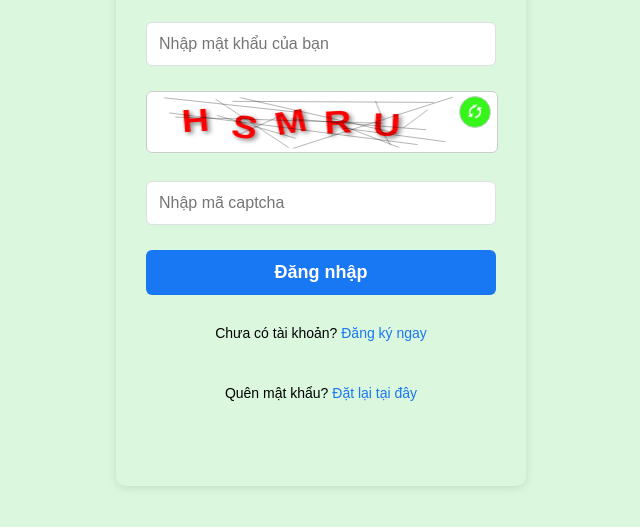
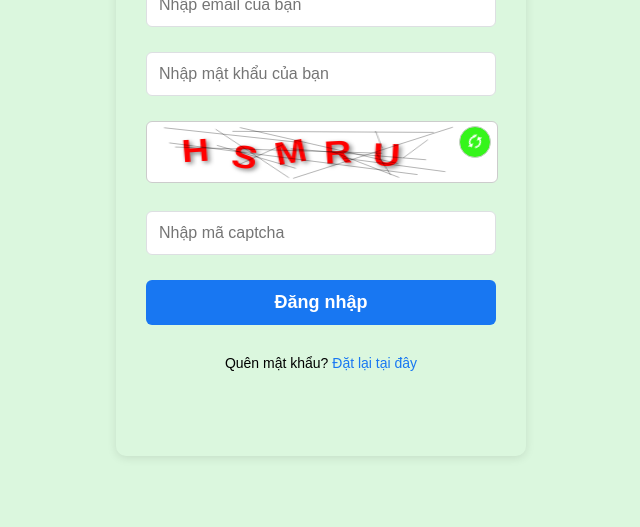
Before and after one commit to chongcau/embe, a plain HTML site: page dangnhap.html in a window 1280 px wide. Shown: the part 229-756 px from the top of the page, without its empty margins (319-959 px from the left). Drawn offline with Linux system fonts and the light colour scheme.

Commit message:
Update dangnhap.html

```diff
--- a/dangnhap.html
+++ b/dangnhap.html
@@ -53,7 +53,7 @@
           />
         </div>
         <button type="submit">Đăng nhập</button>
-       <p class="message">Chưa có tài khoản? <a href="dangky.html">Đăng ký ngay</a></p>
+<!--       <p class="message">Chưa có tài khoản? <a href="dangky.html">Đăng ký ngay</a></p> -->
         <p class="message">
           Quên mật khẩu? <a href="#" id="resetPasswordLink">Đặt lại tại đây</a>
         </p>
```
